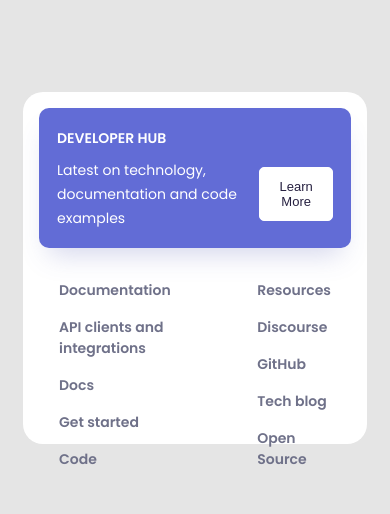
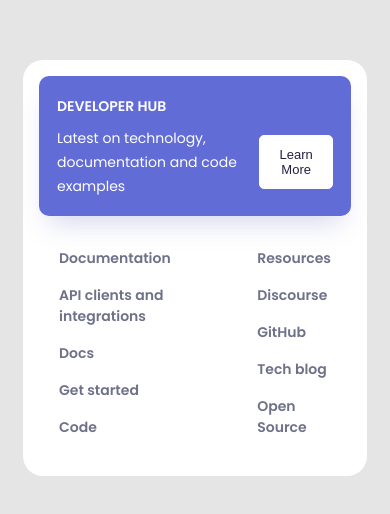
Before and after one commit to Dev-Chisom/day-2, a plain HTML site: page index.html in a window 390 px wide. Shown: the part 154-668 px from the top of the page. Drawn offline with Linux system fonts and the light colour scheme.

Commit message:
fixed height

```diff
--- a/style.css
+++ b/style.css
@@ -122,6 +122,6 @@ li{
         transform: translate(-50%, -50%);
         margin: 0;
         width: 80%;
-        min-height: 20rem;
+        min-height: 24rem;
       }
  }
```
